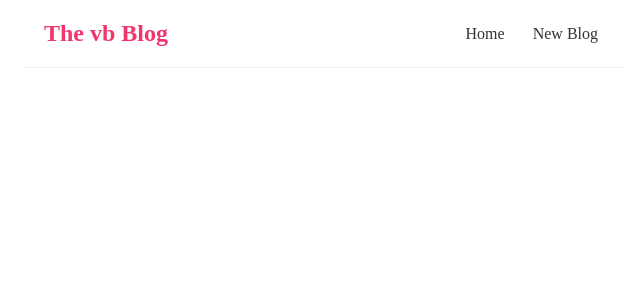
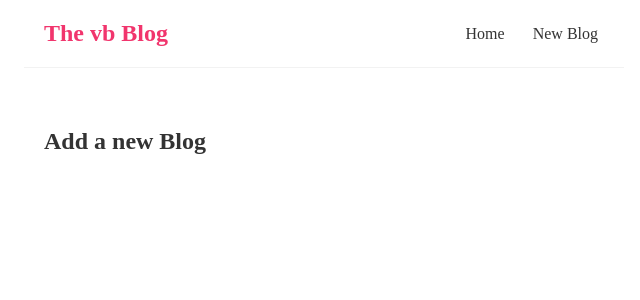
Before and after one commit to Cedric921/react_blog, a React (Create React App) app: page /create in a window 1280 px wide. Shown: the top 300 px of the page, without its empty margins (316-956 px from the left). Built offline with nearby package versions, Linux system fonts and the light colour scheme.

Commit message:
feat: add link for a specific blog

```diff
--- a/src/App.js
+++ b/src/App.js
@@ -1,6 +1,8 @@
+import { BrowserRouter as Router, Route, Routes } from 'react-router-dom';
 import Navbar from './components/Navbar';
 import Home from './components/Home';
-import { BrowserRouter as Router, Route, Routes } from 'react-router-dom';
+import Create from './components/Create';
+import BlogDetails from './components/BlogDetails';
 
 const App = () => {
 	return (
@@ -9,7 +11,9 @@ const App = () => {
 				<Navbar />
 				<div className='content'>
 					<Routes>
-						<Route path='/' element={<Home />} />
+						<Route path='/' exact element={<Home />} />
+						<Route path='/create' element={<Create />} />
+						<Route path='/blogs/:id' element={<BlogDetails />} />
 					</Routes>
 				</div>
 			</div>
--- /dev/null
+++ b/src/components/BlogDetails.jsx
@@ -0,0 +1,13 @@
+import React from 'react'
+import { useParams } from 'react-router-dom';
+
+const BlogDetails = () => {
+    const { id } = useParams();
+  return (
+      <div className="blog-details">
+          <h3>Blog  for { id}</h3>
+    </div>
+  )
+}
+
+export default BlogDetails;
--- a/src/components/BlogList.jsx
+++ b/src/components/BlogList.jsx
@@ -1,14 +1,15 @@
 import React from 'react';
+import { Link } from 'react-router-dom';
 
 const BlogList = ({ blogs }) => {
-
-
 	return (
 		<div className='blog-list'>
 			{blogs.map((blog) => (
 				<div className='blog-preview' key={blog.id}>
-					<h2>{blog.title}</h2>
-                    <p>write by {blog.author}</p>
+					<Link to={'/blogs/' + blog.id}>
+						<h2>{blog.title}</h2>
+						<p>write by {blog.author}</p>
+					</Link>
 				</div>
 			))}
 		</div>
--- /dev/null
+++ b/src/components/Create.jsx
@@ -0,0 +1,11 @@
+import React from 'react';
+
+const Create = () => {
+	return (
+		<div className='create'>
+			<h2>Add a new Blog</h2>
+		</div>
+	);
+};
+
+export default Create;
--- a/src/components/Navbar.jsx
+++ b/src/components/Navbar.jsx
@@ -1,12 +1,13 @@
 import React from 'react';
+import { Link } from 'react-router-dom';
 
 const Navbar = () => {
 	return (
 		<nav className='navbar'>
 			<h1>The vb Blog</h1>
 			<div className='links'>
-				<a href='/'>Home</a>
-				<a href='/create'>New Blog</a>
+				<Link to='/'>Home</Link>
+				<Link to='/create'>New Blog</Link>
 			</div>
 		</nav>
 	);
--- a/src/index.css
+++ b/src/index.css
@@ -55,3 +55,8 @@
 	color: #f1356d;
 	margin-bottom: 8px;
 }
+
+
+.blog-preview a {
+	text-decoration: none;
+}
```
